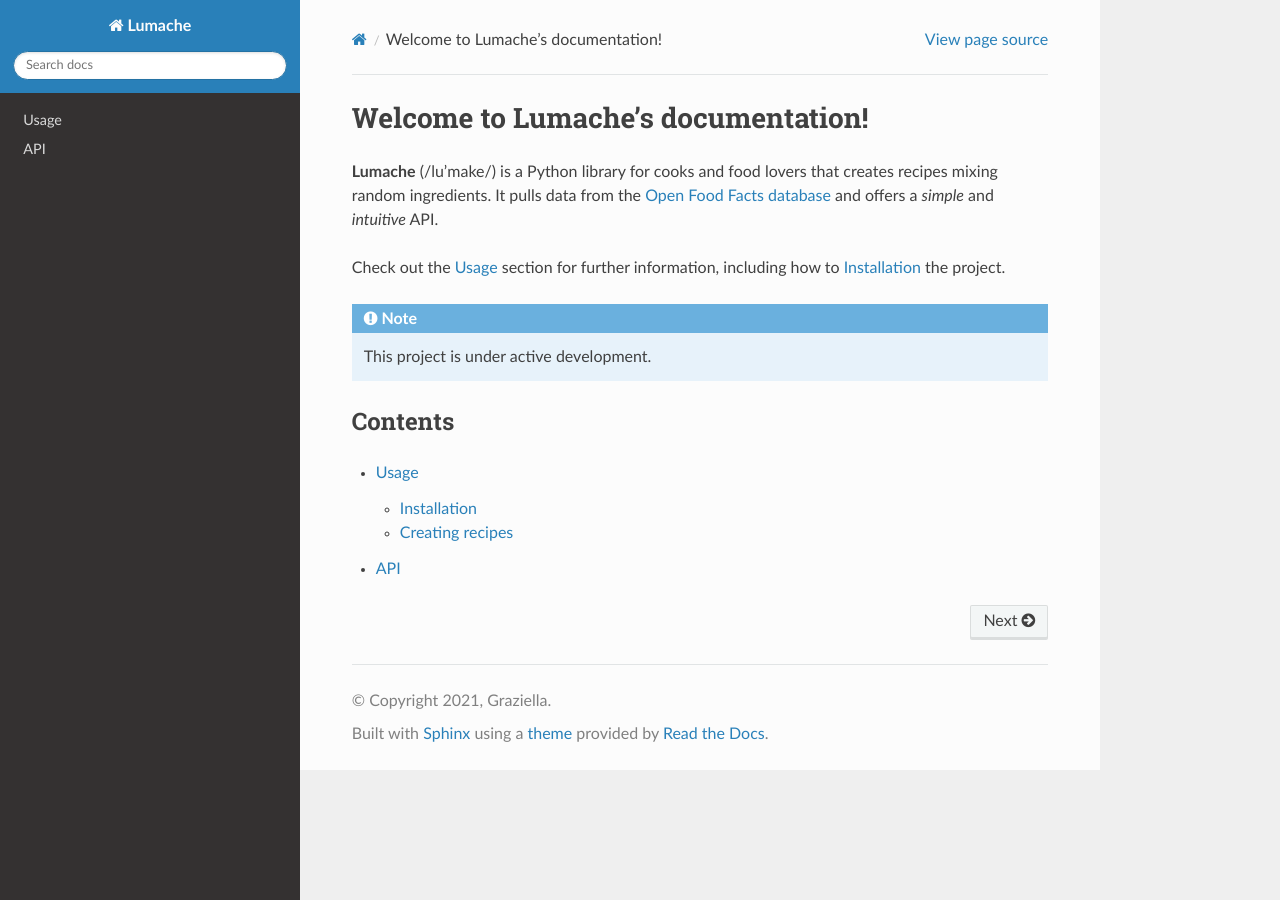
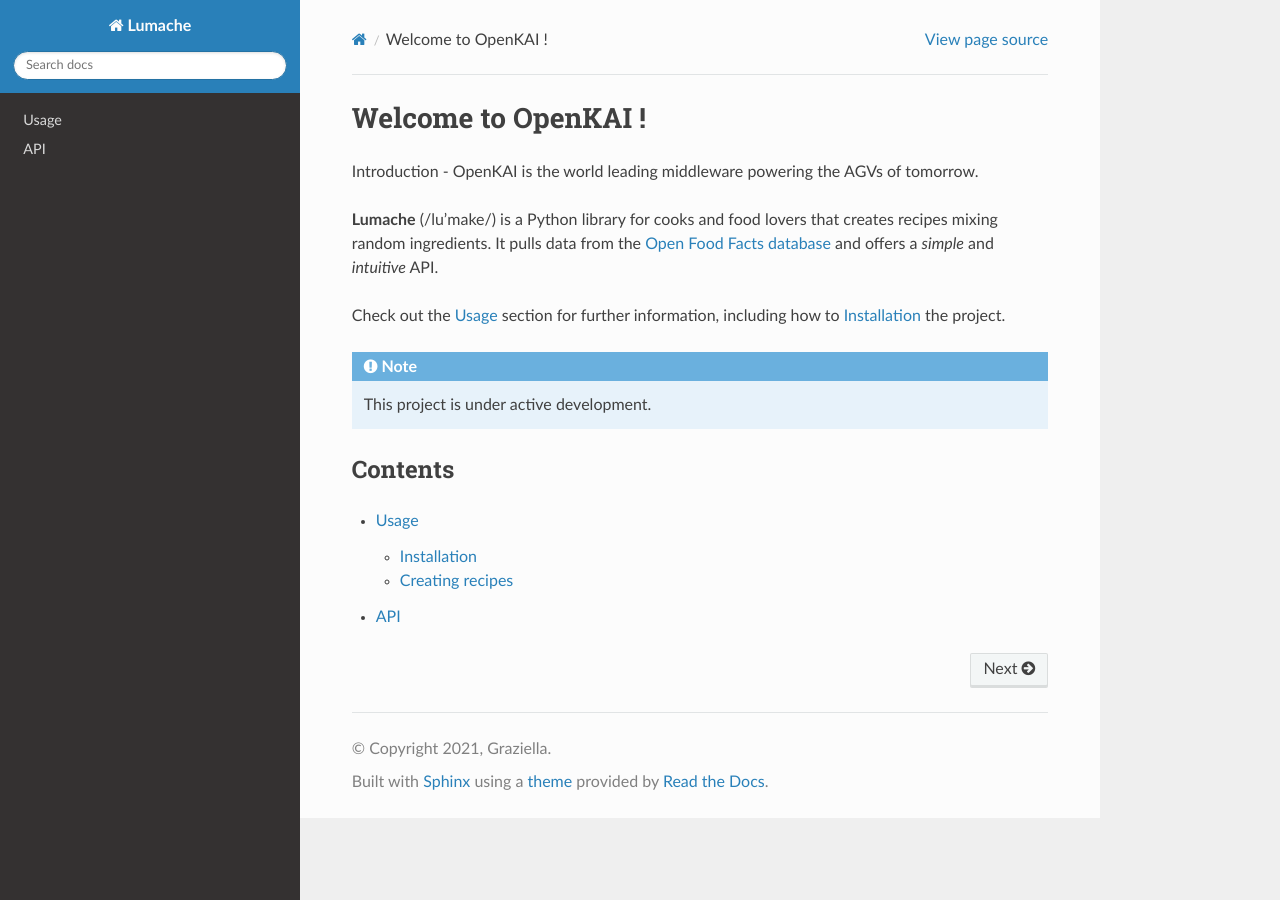
Before and after one commit to openkaigoh/testing, a Sphinx documentation site: the page built from docs/source/index.rst, in a window 1280 px wide. Built offline with Sphinx 7.4.7 and the Read the Docs theme 3.1.0, drawn with Linux system fonts in a browser that asks for light colours.

Commit message:
Update index.rst

```diff
--- a/docs/source/index.rst
+++ b/docs/source/index.rst
@@ -1,5 +1,7 @@
-Welcome to Lumache's documentation!
-===================================
+Welcome to OpenKAI !
+====================
+
+Introduction - OpenKAI is the world leading middleware powering the AGVs of tomorrow.
 
 **Lumache** (/lu'make/) is a Python library for cooks and food lovers
 that creates recipes mixing random ingredients.
```
